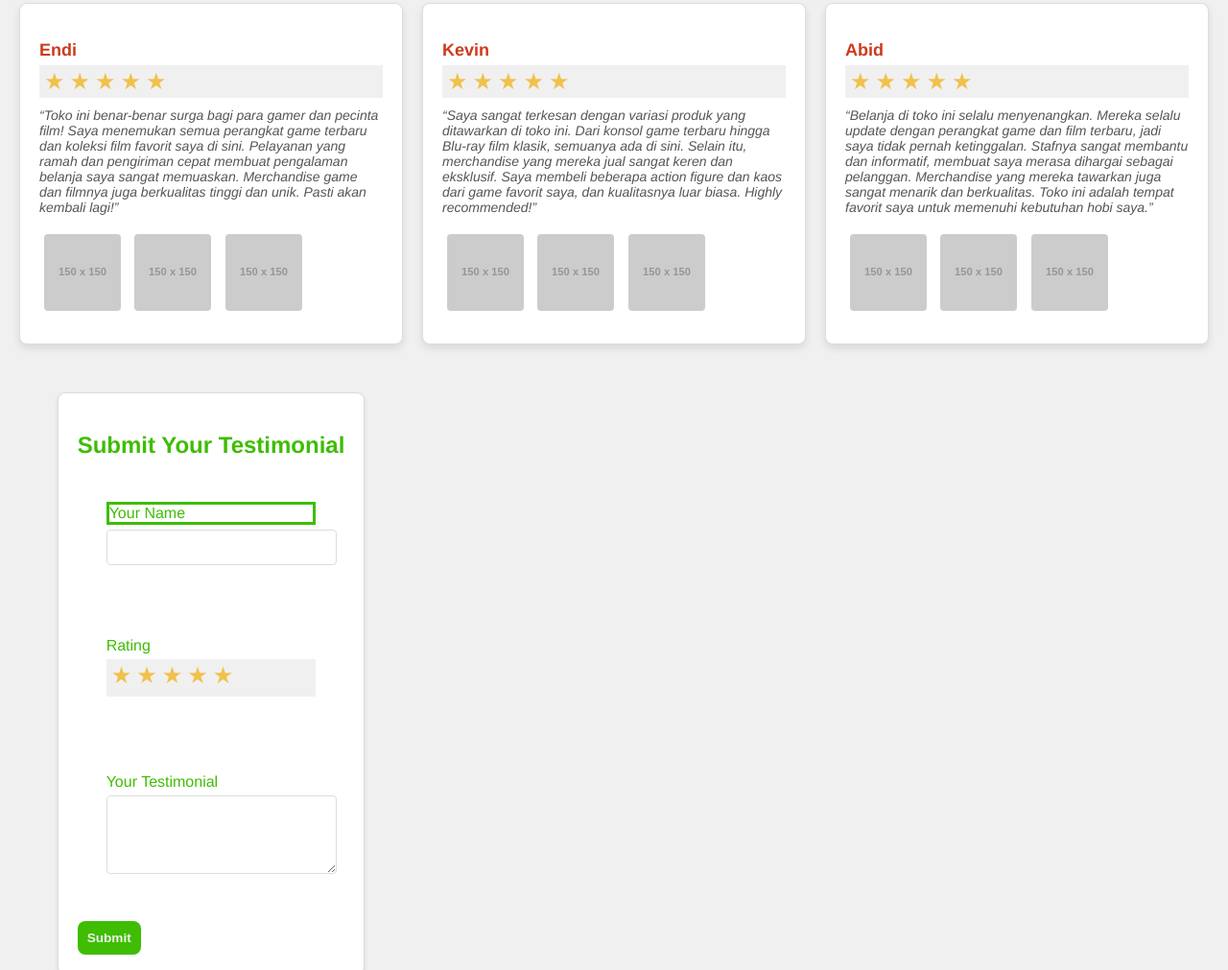
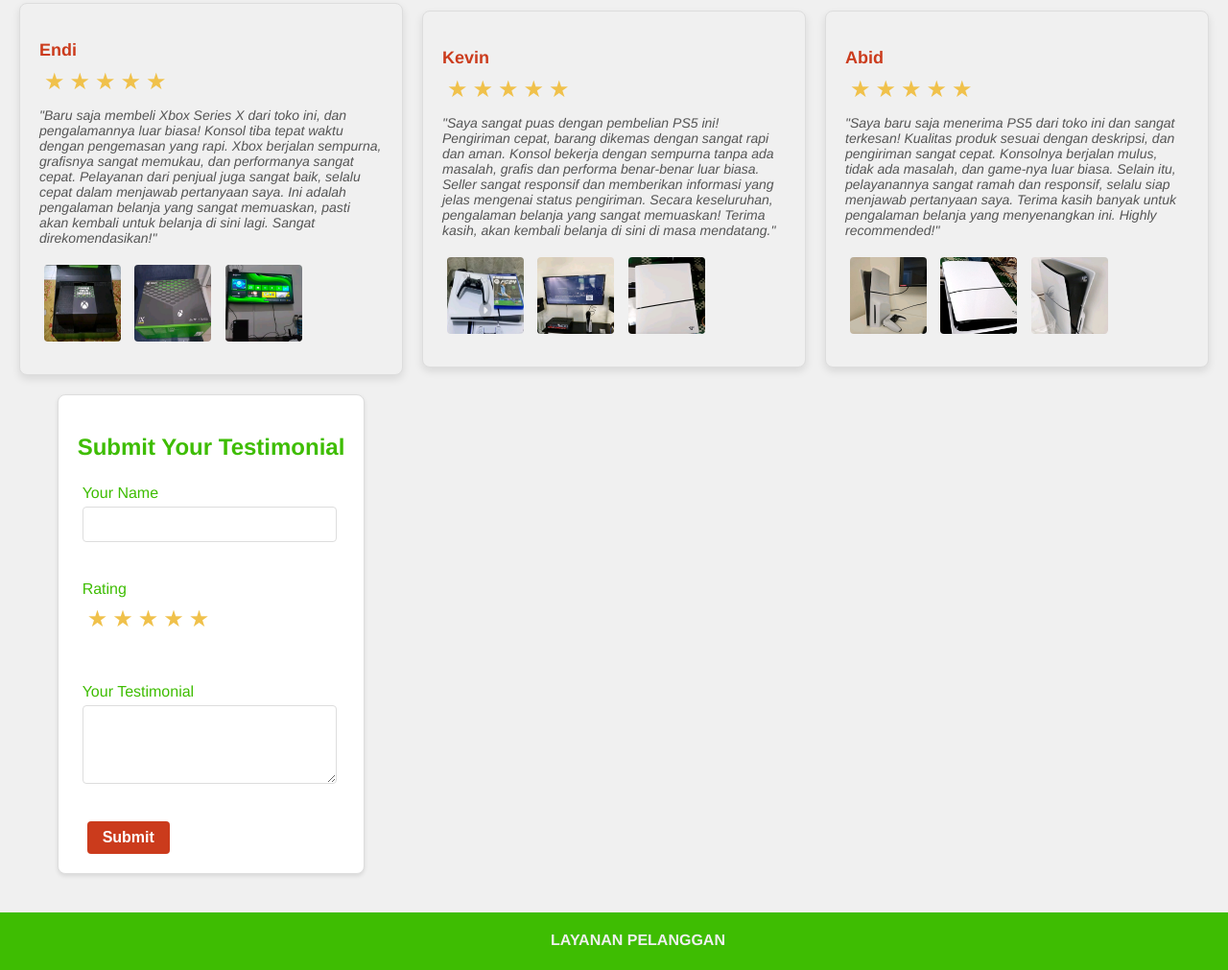
Before and after one commit to abidubaidillh/pweb-HTML-dan-CSS-P23-2024, a plain HTML site: page src/testimoni.html in a window 1280 px wide. Shown: the part 115-1126 px from the top of the page at 96% size. Drawn offline with Linux system fonts and the light colour scheme; placeholder pictures from the web are drawn by us.

Commit message:
update testimoni

```diff
--- a/src/testimoni.css
+++ b/src/testimoni.css
@@ -9,7 +9,7 @@
 
 /* Gaya untuk setiap kartu testimonial yang lebih kecil */
 .testimonial-card {
-    background-color: #fff;
+    background-color: #f0f0f0;
     border: 1px solid #ddd;
     border-radius: 8px;
     padding: 20px;
@@ -38,6 +38,7 @@
 }
 
 .rating {
+    background-color: none;
     display: flex;
     align-items: center;
     margin-bottom: 5px; /* Reduced spacing between rating and testimonial text */
@@ -86,7 +87,10 @@
     border-radius: 8px; /* Rounded corners */
     padding: 20px; /* Spacing inside the form */
     box-shadow: 0 2px 4px rgba(0, 0, 0, 0.1); /* Subtle shadow */
-    margin-top: 30px; /* Space between testimonials and form */
+}
+
+#testimonial-form .rating {
+    background-color: #fff;
 }
 
 .testimonial-form h2 {
@@ -96,7 +100,8 @@
 
 .form-group {
     background-color: #fff;
-    margin-bottom: 15px; /* Space between form fields */
+    padding-left: 5px;
+    padding-top: 10px;
 }
 
 .form-group label {
@@ -126,4 +131,21 @@
     background-color: #cb3b1c; /* Darker color on hover */
 }
 
+.submit-button {
+    background-color: #cb3b1c;
+    border-radius: 4px; /* Kurangi sudut melengkung */
+    padding: 8px 16px; /* Sesuaikan padding agar lebih proporsional */
+    font-size: 16px; /* Ukuran teks standar */
+    border: none; /* Hilangkan border */
+    color: white; /* Warna teks */
+    cursor: pointer; /* Ubah kursor saat hover */
+    margin-top: 5px;
+    margin-left: 10px;
+}
+
+.testimoni-img {
+    width: 100%; /* Membuat gambar menyesuaikan lebar kontainer */
+    height: auto; /* Mempertahankan rasio aspek */
+}
+
 /* TESTIMONIAL DESIGN END */
--- a/src/testimoni.html
+++ b/src/testimoni.html
@@ -34,10 +34,10 @@
                 <input type="radio" id="star1-1" name="rating-1" value="1">
                 <label class="star" for="star1-1">★</label>
             </div>
-            <p>“Toko ini benar-benar surga bagi para gamer dan pecinta film! Saya menemukan semua perangkat game terbaru dan koleksi film favorit saya di sini. Pelayanan yang ramah dan pengiriman cepat membuat pengalaman belanja saya sangat memuaskan. Merchandise game dan filmnya juga berkualitas tinggi dan unik. Pasti akan kembali lagi!”</p>
-            <img src="https://via.placeholder.com/150" alt="Image 1">
-            <img src="https://via.placeholder.com/150" alt="Image 2">
-            <img src="https://via.placeholder.com/150" alt="Image 3">
+            <p>"Baru saja membeli Xbox Series X dari toko ini, dan pengalamannya luar biasa! Konsol tiba tepat waktu dengan pengemasan yang rapi. Xbox berjalan sempurna, grafisnya sangat memukau, dan performanya sangat cepat. Pelayanan dari penjual juga sangat baik, selalu cepat dalam menjawab pertanyaan saya. Ini adalah pengalaman belanja yang sangat memuaskan, pasti akan kembali untuk belanja di sini lagi. Sangat direkomendasikan!"</p>
+            <img src="../img/xbox-test01.jpg" class="testimoni-img">
+            <img src="../img/xbox-test02.jpg" class="testimoni-img">
+            <img src="../img/xbox-test03.jpg" class="testimoni-img">
         </div>
 
         <div class="testimonial-card">
@@ -54,10 +54,10 @@
                 <input type="radio" id="star1-2" name="rating-2" value="1">
                 <label class="star" for="star1-2">★</label>
             </div>
-            <p>“Saya sangat terkesan dengan variasi produk yang ditawarkan di toko ini. Dari konsol game terbaru hingga Blu-ray film klasik, semuanya ada di sini. Selain itu, merchandise yang mereka jual sangat keren dan eksklusif. Saya membeli beberapa action figure dan kaos dari game favorit saya, dan kualitasnya luar biasa. Highly recommended!”</p>
-            <img src="https://via.placeholder.com/150" alt="Image 1">
-            <img src="https://via.placeholder.com/150" alt="Image 2">
-            <img src="https://via.placeholder.com/150" alt="Image 3">
+            <p>"Saya sangat puas dengan pembelian PS5 ini! Pengiriman cepat, barang dikemas dengan sangat rapi dan aman. Konsol bekerja dengan sempurna tanpa ada masalah, grafis dan performa benar-benar luar biasa. Seller sangat responsif dan memberikan informasi yang jelas mengenai status pengiriman. Secara keseluruhan, pengalaman belanja yang sangat memuaskan! Terima kasih, akan kembali belanja di sini di masa mendatang."</p>
+            <img src="../img/test-004.jpg" class="testimoni-img">
+            <img src="../img/test-005.jpg" class="testimoni-img">
+            <img src="../img/test-006.jpg" class="testimoni-img">
         </div>
 
         <div class="testimonial-card">
@@ -74,17 +74,17 @@
                 <input type="radio" id="star1-3" name="rating-3" value="1">
                 <label class="star" for="star1-3">★</label>
             </div>
-            <p>“Belanja di toko ini selalu menyenangkan. Mereka selalu update dengan perangkat game dan film terbaru, jadi saya tidak pernah ketinggalan. Stafnya sangat membantu dan informatif, membuat saya merasa dihargai sebagai pelanggan. Merchandise yang mereka tawarkan juga sangat menarik dan berkualitas. Toko ini adalah tempat favorit saya untuk memenuhi kebutuhan hobi saya.”</p>
-            <img src="https://via.placeholder.com/150" alt="Image 1">
-            <img src="https://via.placeholder.com/150" alt="Image 2">
-            <img src="https://via.placeholder.com/150" alt="Image 3">
+            <p>"Saya baru saja menerima PS5 dari toko ini dan sangat terkesan! Kualitas produk sesuai dengan deskripsi, dan pengiriman sangat cepat. Konsolnya berjalan mulus, tidak ada masalah, dan game-nya luar biasa. Selain itu, pelayanannya sangat ramah dan responsif, selalu siap menjawab pertanyaan saya. Terima kasih banyak untuk pengalaman belanja yang menyenangkan ini. Highly recommended!"</p>
+            <img src="../img/test-001.jpg" class="testimoni-img">
+            <img src="../img/test-002.jpg" class="testimoni-img">
+            <img src="../img/test-003.jpg" class="testimoni-img">
         </div>
 
         <div class="testimonial-form">
             <h2>Submit Your Testimonial</h2>
             <form id="testimonial-form">
                 <div class="form-group">
-                    <label for="name" style="border: 3px solid;">Your Name</label>
+                    <label for="name">Your Name</label>
                     <input type="text" id="name" required>
                 </div>
                 <div class="form-group">
@@ -106,7 +106,7 @@
                     <label for="testimonial">Your Testimonial</label>
                     <textarea id="testimonial" rows="4" required></textarea>
                 </div>
-                <button type="submit" class="custom-button">Submit</button>
+                <button type="submit" class="submit-button"><b>Submit</b></button>
             </form>
         </div>
 
```
Also changed, not shown: img/test-001.jpg (added), img/test-002.jpg (added), img/test-003.jpg (added), img/test-004.jpg (added), img/test-005.jpg (added), img/test-006.jpg (added), img/xbox-test01.jpg (added), img/xbox-test02.jpg (added), img/xbox-test03.jpg (added).
